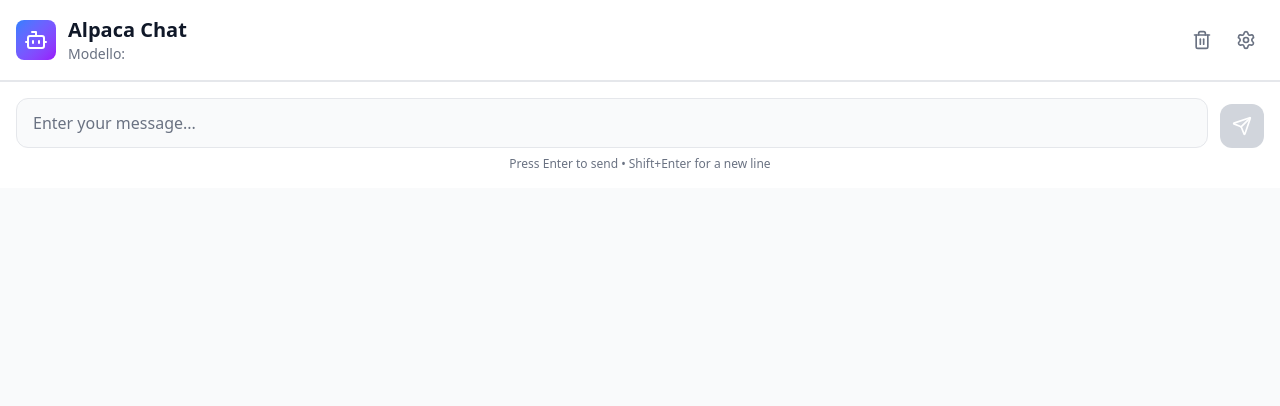
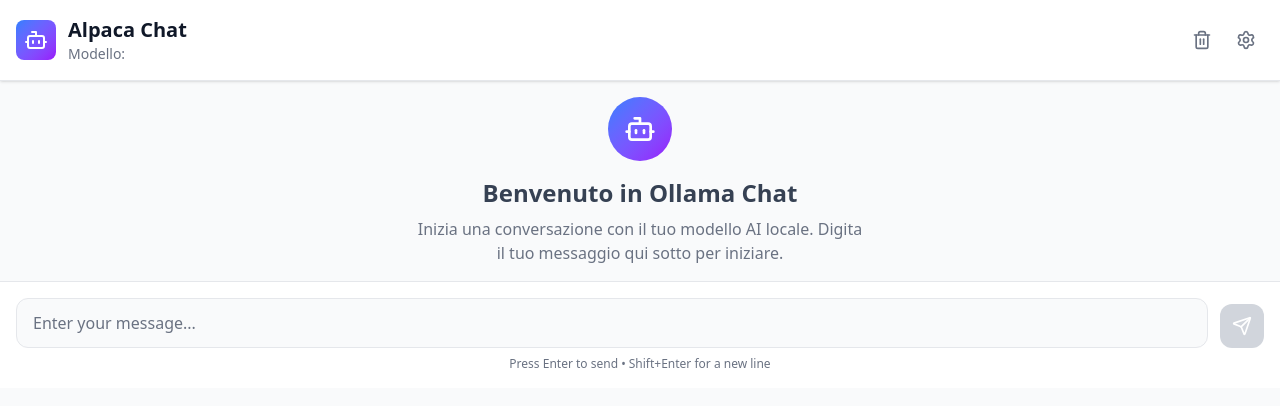
Before and after one commit to rafaelmerlotto/alpaca-chat, a React (Vite) app: page / in a window 1280 px wide. Shown: the top 406 px of the page. Built offline with nearby package versions, Linux system fonts and the light colour scheme.

Commit message:
Message container

```diff
--- a/src/camponents/Main.tsx
+++ b/src/camponents/Main.tsx
@@ -1,6 +1,7 @@
 import React, { useEffect, useRef, useState } from 'react'
 import { askOllama } from '../services/askOllama'
 import Input from './Input'
+import MessageContainer from './MessageContainer';
 
 interface Message {
     id: string;
@@ -14,10 +15,11 @@ export default function Main() {
     const [inputValue, setInputValue] = useState<string>('');
     const [isLoading, setIsLoading] = useState<boolean>(false);
     const inputRef = useRef<HTMLInputElement>(null);
-    const [messages, setMessages] = useState<Message[]>([]);
+    const [messages, setMessages] = useState<Message[] | any>([]);
     const [showSettings, setShowSettings] = useState<boolean>(false);
     const messagesEndRef = useRef<HTMLDivElement>(null);
     const [selectedModel, setSelectedModel] = useState<string>('llama2');
+    const [user, setUser] = useState<any>()
 
     const handleSendMessage = async () => {
         if (!inputValue.trim() || isLoading) return;
@@ -42,8 +44,10 @@ export default function Main() {
                 role: 'assistant',
                 timestamp: new Date(),
             };
+
+            setUser(assistantMessage)
             setText(response)
-            setMessages(prev => [...prev, assistantMessage]);
+            setMessages((prev: any) => [...prev, assistantMessage]);
         } catch (error) {
             console.error('Error sending message:', error);
             const errorMessage: Message = {
@@ -52,7 +56,7 @@ export default function Main() {
                 role: 'assistant',
                 timestamp: new Date(),
             };
-            setMessages(prev => [...prev, errorMessage]);
+            setMessages((prev: any) => [...prev, errorMessage]);
         } finally {
             setIsLoading(false);
         }
@@ -72,8 +76,7 @@ export default function Main() {
 
     return (
         <div>
-            <p className="text-white">{text}</p>
-
+            <MessageContainer id={user} content={text} role={'user'} timestamp={user} messages={messages} />
             <Input
                 inputRef={inputRef}
                 handleKeyPress={handleKeyPress}
--- /dev/null
+++ b/src/camponents/MessageContainer.tsx
@@ -0,0 +1,83 @@
+import { Bot, User } from 'lucide-react';
+import React, { type Key, type ReactNode } from 'react'
+
+type MessageContainerProps = {
+    id: Key | null | undefined;
+    timestamp: Date;
+    content: ReactNode;
+    role: string;
+    messages: []
+}
+
+export default function MessageContainer({ messages }: MessageContainerProps) {
+
+    const formatTime = (date: Date) => {
+        return date.toLocaleTimeString('it-IT', {
+            hour: '2-digit',
+            minute: '2-digit',
+        });
+    };
+
+    return (
+        <div className="flex-1 overflow-y-auto p-4 space-y-4">
+            {messages.length === 0 ? (
+                <div className="flex flex-col items-center justify-center h-full text-center">
+                    <div className="w-16 h-16 bg-gradient-to-br from-blue-500 to-purple-600 rounded-full flex items-center justify-center mb-4">
+                        <Bot className="w-8 h-8 text-white" />
+                    </div>
+                    <h2 className="text-2xl font-semibold text-gray-700 dark:text-gray-300 mb-2">
+                        Benvenuto in Ollama Chat
+                    </h2>
+                    <p className="text-gray-500 dark:text-gray-400 max-w-md">
+                        Inizia una conversazione con il tuo modello AI locale.
+                        Digita il tuo messaggio qui sotto per iniziare.
+                    </p>
+                </div>
+            ) : (
+                messages.map((message: MessageContainerProps) => (
+                    <div
+                        key={message.id}
+                        className={`flex ${message.role === 'user' ? 'justify-end' : 'justify-start'}`}
+                    >
+                        <div
+                            className={`flex max-w-[80%] ${message.role === 'user' ? 'flex-row-reverse' : 'flex-row'
+                                } items-end space-x-3`}
+                        >
+                            <div
+                                className={`w-8 h-8 rounded-full flex items-center justify-center flex-shrink-0 ${message.role === 'user'
+                                    ? 'bg-blue-500 ml-3'
+                                    : 'bg-gradient-to-br from-green-400 to-blue-500 mr-3'
+                                    }`}
+                            >
+                                {message.role === 'user' ? (
+                                    <User className="w-4 h-4 text-white" />
+                                ) : (
+                                    <Bot className="w-4 h-4 text-white" />
+                                )}
+                            </div>
+                            <div
+                                className={`rounded-2xl px-4 py-3 ${message.role === 'user'
+                                    ? 'bg-blue-500 text-white rounded-br-md'
+                                    : 'bg-white dark:bg-gray-800 text-gray-900 dark:text-gray-100 border border-gray-200 dark:border-gray-700 rounded-bl-md'
+                                    }`}
+                            >
+                                <p className="text-sm leading-relaxed whitespace-pre-wrap">
+                                    {message.content}
+                                </p>
+                                <p
+                                    className={`text-xs mt-1 ${message.role === 'user'
+                                        ? 'text-blue-100'
+                                        : 'text-gray-500 dark:text-gray-400'
+                                        }`}
+                                >
+                                    {formatTime(message.timestamp)}
+                                </p>
+                            </div>
+                        </div>
+                    </div>
+                ))
+            )}
+        </div>
+
+    )
+}
```
